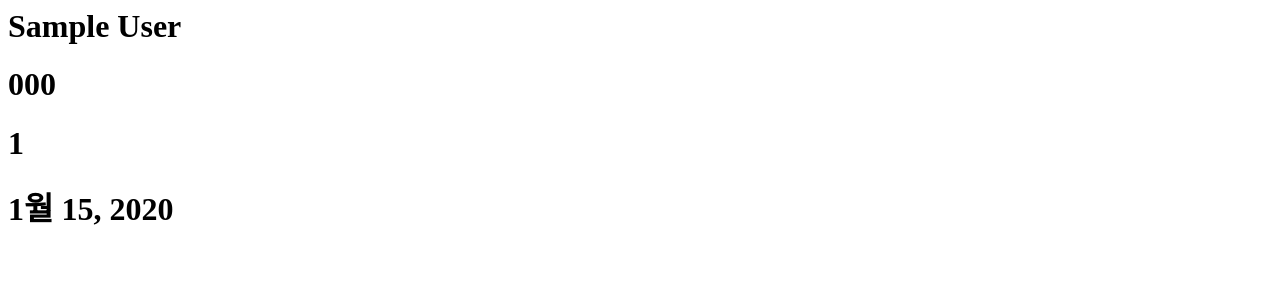
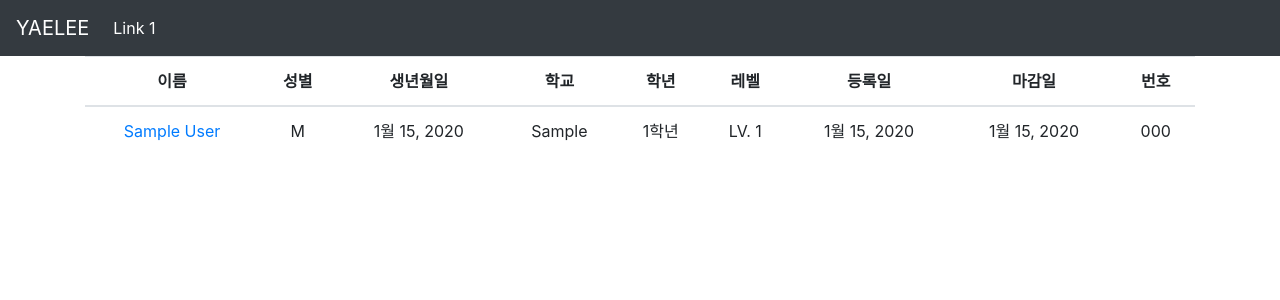
Before and after one commit to rockjeon/student_manage, a Django app: template student/templates/student/student_list.html in a window 1280 px wide. Shown: the top 300 px of the page. Run offline with Django 3.2, Linux system fonts and the light colour scheme; the template is opened without the code that fills it: values that come from a table or form of the project are taken from there, others are empty; tables that the repository leaves empty hold one stand-in row (values such as "Sample post"); some libraries are stand-ins or nearby versions.

Commit message:
model 수정 및 template 추가

```diff
--- a/backoffice/settings.py
+++ b/backoffice/settings.py
@@ -120,6 +120,10 @@ USE_TZ = True
 
 STATIC_URL = '/static/'
 
+STATICFILES_DIRS = [
+    BASE_DIR / 'static',
+]
+
 # Default primary key field type
 # https://docs.djangoproject.com/en/3.2/ref/settings/#default-auto-field
 
--- a/student/models.py
+++ b/student/models.py
@@ -1,13 +1,23 @@
 from django.db import models
-from django.utils import timezone
+# from django.utils import timezone
 from django.core.validators import MinValueValidator, MaxValueValidator
 
 class Student(models.Model):
+    GENDER_CHIOCES = (
+        ('M','Male'),
+        ('F','Female'),
+    )
+
     objects = models.Manager()
     name = models.CharField(max_length=5)
+    gender = models.CharField(max_length=200, choices=GENDER_CHIOCES)
+    birth = models.DateField()
+    school = models.CharField(max_length=50)
+    grade = models.PositiveIntegerField(default=1, validators=[MinValueValidator(1), MaxValueValidator(6)])
     phone = models.CharField(max_length=20)
-    level = models.PositiveIntegerField(default=10, validators=[MinValueValidator(1), MaxValueValidator(10)])
+    level = models.PositiveIntegerField(null=True, blank=True)
     create_date = models.DateField()
+    end_date = models.DateField()
 
     def __str__(self):
         return self.name
--- a/student/templates/base.html
+++ b/student/templates/base.html
@@ -0,0 +1,27 @@
+{%load static%}
+<!DOCTYPE html>
+<html lang="ko">
+
+<head>
+    <meta charset="UTF-8">
+    <meta name="viewport" content="width=device-width, initial-scale=1.0">
+    <link rel="stylesheet" href="{% static 'bootstrap.min.css' %}">
+    <title>backoffice</title>
+</head>
+
+<body>
+    <nav class="navbar navbar-expand-sm bg-dark navbar-dark">
+        <!-- 리스트 : 부트스트랩은 모바일 우선이라 화면이 작으면 아래로 쌓아서 내려온다 -->
+        <a class="navbar-brand" href="#">YAELEE</a>
+
+        <ul class="navbar-nav navbar-dark">
+            <li class="nav-item active"> <a class="nav-link" href="#">Link 1</a> </li>
+        </ul>
+    </nav>
+
+
+    {%block content%}
+    {%endblock%}
+</body>
+
+</html>
--- /dev/null
+++ b/student/templates/student/student_detail.html
@@ -0,0 +1 @@
+{{student.name}}
--- a/student/templates/student/student_list.html
+++ b/student/templates/student/student_list.html
@@ -1,8 +1,42 @@
-{%for students in student_list %}
-    <div>
-        <h1>{{students.name}}</h1>
-        <h1>{{students.phone}}</h1>
-        <h1>{{students.level}}</h1>
-        <h1>{{students.create_date}}</h1>
-    </div>
-{%endfor%}
+{%extends 'base.html' %}
+{%block content%}
+<div class="container">
+    <table class="table table-hover">
+        <thead class="text-center">
+            <tr class="active">
+                <th>이름</th>
+                <th>성별</th>
+                <th>생년월일</th>
+                <th>학교</th>
+                <th>학년</th>
+                <th>레벨</th>
+                <th>등록일</th>
+                <th>마감일</th>
+                <th>번호</th>
+            </tr>
+        </thead>
+        <tbody class="text-center">
+            {%if student_list%}
+            {% for student in student_list %}
+            <tr>
+                <td><a href="{% url 'student:detail' student.id %}">{{student.name}}</a></td>
+                <td>{{student.gender}}</td>
+                <td>{{student.birth}}</td>
+                <td>{{student.school}}</td>
+                <td>{{student.grade}}학년</td>
+                <td>LV. {{student.level}}</td>
+                <td>{{student.create_date}}</td>
+                <td>{{student.end_date}}</td>
+                <td>{{student.phone}}</td>
+            </tr>
+            {% endfor %}
+            {% else %}
+            <tr>
+                <td colspan="3">학생이 없습니다.</td>
+            </tr>
+            {%endif%}
+        </tbody>
+
+    </table>
+</div>
+{%endblock%}
--- a/student/urls.py
+++ b/student/urls.py
@@ -5,5 +5,6 @@ from . import views
 app_name = 'student'
 
 urlpatterns = [
-    path('list/', views.student_list, name='student_list'),
+    path('', views.student_list, name='list'),
+    path('<int:student_id>/', views.detail, name='detail'),
 ]
--- a/student/views.py
+++ b/student/views.py
@@ -6,3 +6,8 @@ def student_list(request):
     student_list = Student.objects.all()
     context = {'student_list': student_list}
     return render(request, 'student/student_list.html', context)
+
+def detail(request, student_id):
+    student = get_object_or_404(Student, pk=student_id)
+    context = {'student': student}
+    return render(request,'student/student_detail.html', context)
```
Also changed, not shown: student/migrations/0001_initial.py, student/migrations/0002_auto_20210427_0050.py (deleted), student/migrations/0003_auto_20210427_0107.py (deleted), student/templates/nav.html (added).
